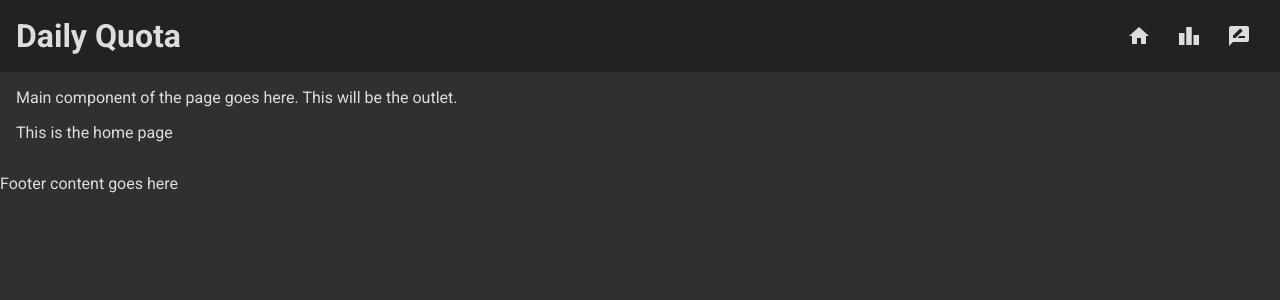
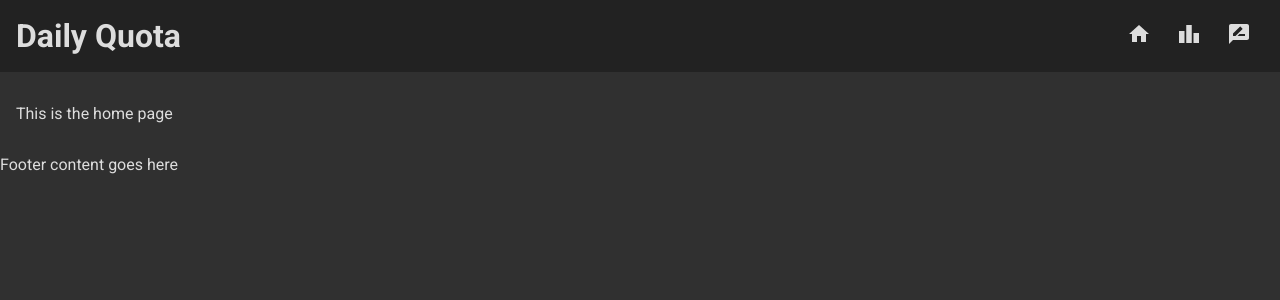
Before and after one commit to tombloor/dailyquota, a React (Create React App) app: page / in a window 1280 px wide. Shown: the top 300 px of the page. Built offline with nearby package versions, Linux system fonts and the light colour scheme.

Commit message:
navbar links working

```diff
--- a/src/App.css
+++ b/src/App.css
@@ -8,3 +8,8 @@ body {
 main {
   padding: 1rem;
 }
+
+a, a:hover, a:focus, a:active {
+  text-decoration: none;
+  color: inherit;
+}
--- a/src/App.tsx
+++ b/src/App.tsx
@@ -1,26 +1,16 @@
 import React from 'react';
 import logo from './logo.svg';
-import TopNav from './TopNav'
+import TopNav from './components/TopNav'
 import './App.css';
 
 import { Outlet } from 'react-router-dom';
-
-import HomeIcon from '@mui/icons-material/Home';
-import LeaderboardIcon from '@mui/icons-material/Leaderboard';
-import RateReviewIcon from '@mui/icons-material/RateReview';
 
 
 function App() {
   return (
     <div className='app'>
-      <TopNav siteName='Daily Quota'>
-        <HomeIcon titleAccess='Home' />
-        <LeaderboardIcon titleAccess='Leaderboard' />
-        <RateReviewIcon titleAccess='Feedback' />
-      </TopNav>
-
+      <TopNav siteName='Daily Quota' />
       <main>
-        Main component of the page goes here. This will be the outlet.
         <Outlet />
       </main>
       <footer>
--- a/src/TopNav.tsx
+++ /dev/null
@@ -1,26 +0,0 @@
-
-import { Children } from 'react';
-
-import './App.css';
-import './TopNav.module.css';
-
-type NavProps = {
-    siteName: string,
-    children: React.ReactNode
-}
-
-export default function TopNav(props: NavProps) {
-
-    return (
-        <header>
-            <h1>{props.siteName}</h1>
-            <ul>
-                {
-                    Children.map(props.children, (item, index) => {
-                        return <li>{item}</li>
-                    })
-                }
-            </ul>
-        </header>
-    )
-}
--- /dev/null
+++ b/src/components/TopNav.tsx
@@ -0,0 +1,39 @@
+
+import { Link } from 'react-router-dom'
+
+import HomeIcon from '@mui/icons-material/Home';
+import LeaderboardIcon from '@mui/icons-material/Leaderboard';
+import RateReviewIcon from '@mui/icons-material/RateReview';
+
+import '../App.css';
+import './TopNav.module.css';
+
+type NavProps = {
+    siteName: string,
+}
+
+export default function TopNav(props: NavProps) {
+
+    return (
+        <header>
+            <h1>{props.siteName}</h1>
+            <ul>
+                <li>
+                    <Link to='/home'>
+                        <HomeIcon titleAccess='Home' to='/home' />
+                    </Link>
+                </li>
+                <li>
+                    <Link to='/leaderboard'>
+                        <LeaderboardIcon titleAccess='Leaderboard' to='/leaderboard' />
+                    </Link>
+                </li>
+                <li>
+                    <Link to='/feedback'>
+                        <RateReviewIcon titleAccess='Feedback' to='/feedback' />
+                    </Link>
+                </li>
+            </ul>
+        </header>
+    )
+}
```
Also changed, not shown: src/components/NavIcon.tsx (added, +16 -0 lines), src/components/TopNav.module.css (renamed from src/TopNav.module.css).
